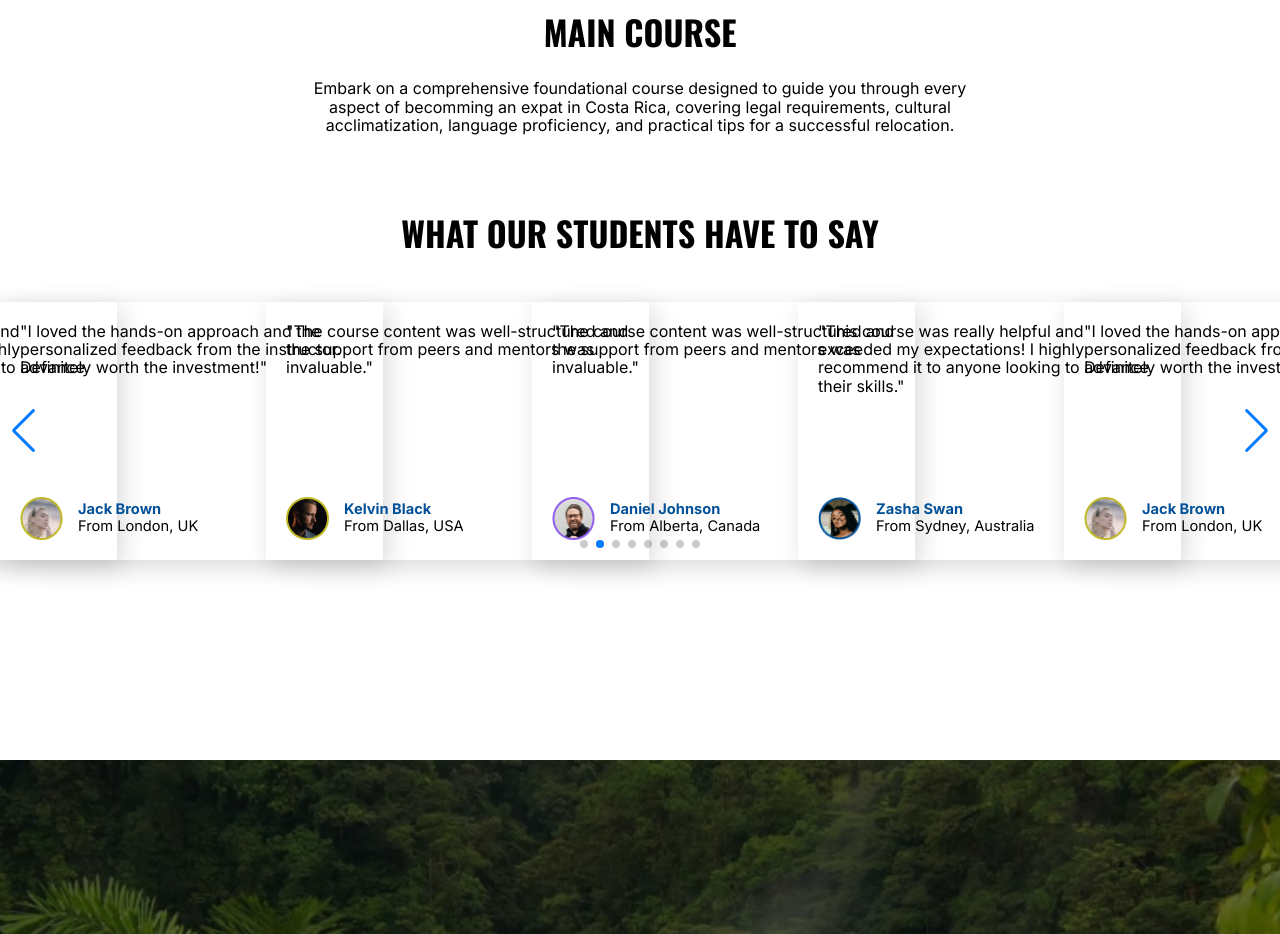
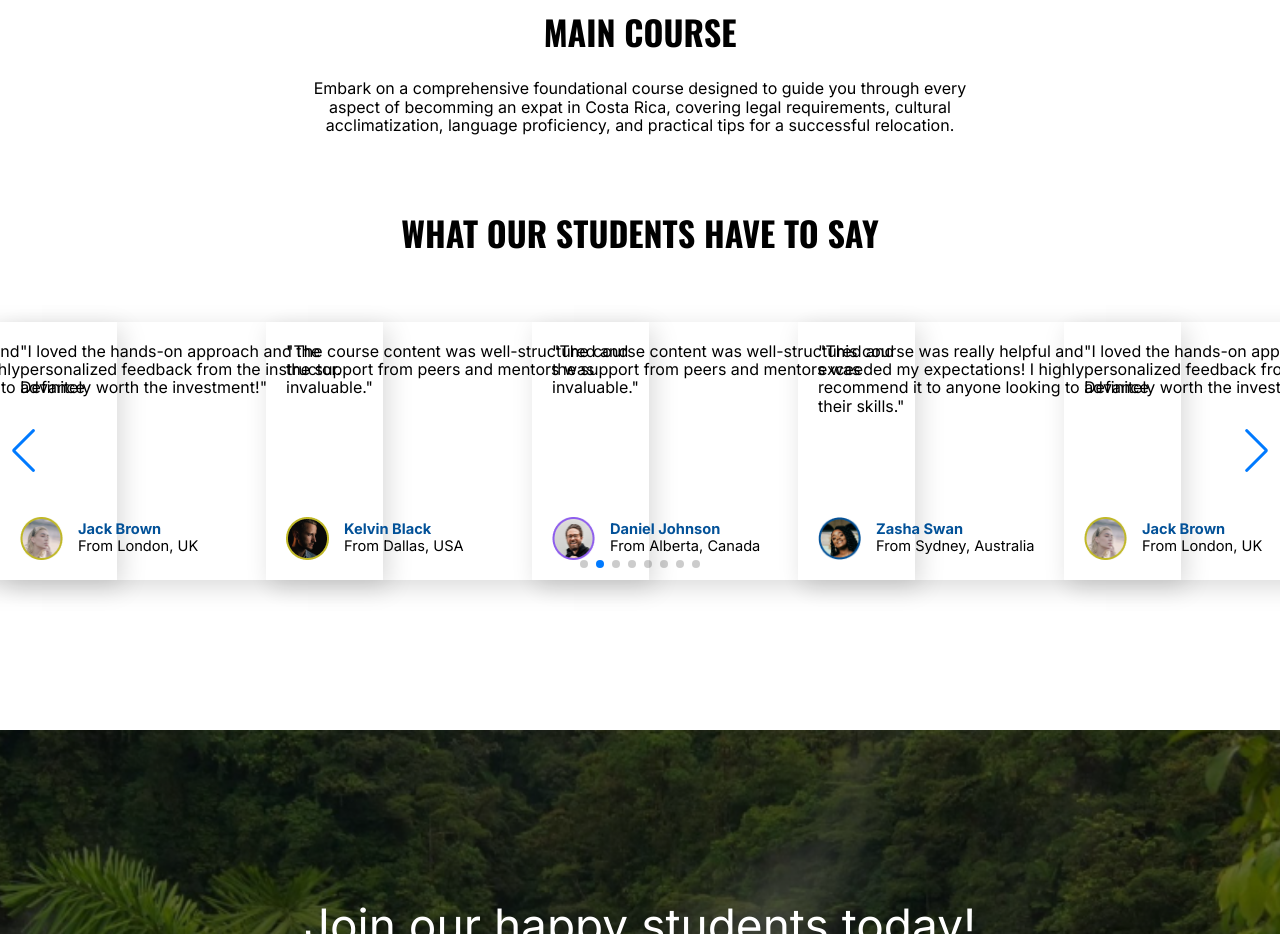
Before and after one commit to BrianKendalBucek/costa-rica-course, a Next.js app in the folder costa-rica-course/: page / in a window 1280 px wide. Shown: the part 2700-3634 px from the top of the page. Built offline with nearby package versions, Linux system fonts and the light colour scheme.

Commit message:
slightly adjusted margin, bottom of student container

```diff
--- a/costa-rica-course/src/app/page.module.scss
+++ b/costa-rica-course/src/app/page.module.scss
@@ -87,7 +87,7 @@ $text-color: #333;
       display: flex;
       justify-content: center;
       box-sizing: border-box;
-      margin-bottom: 150px;
+      // margin-bottom: 150px;
     }
   }
 }
--- a/costa-rica-course/src/components/Students.module.scss
+++ b/costa-rica-course/src/components/Students.module.scss
@@ -4,11 +4,11 @@
   flex-direction: column;
   justify-content: center;
   margin-top: 50px;
-  margin-bottom: 50px;
+  margin-bottom: 150px;
   box-sizing: border-box;
 
   h2 {
     text-align: center;
-    margin-bottom: 50px;
+    margin-bottom: 70px;
   }
 }
```
